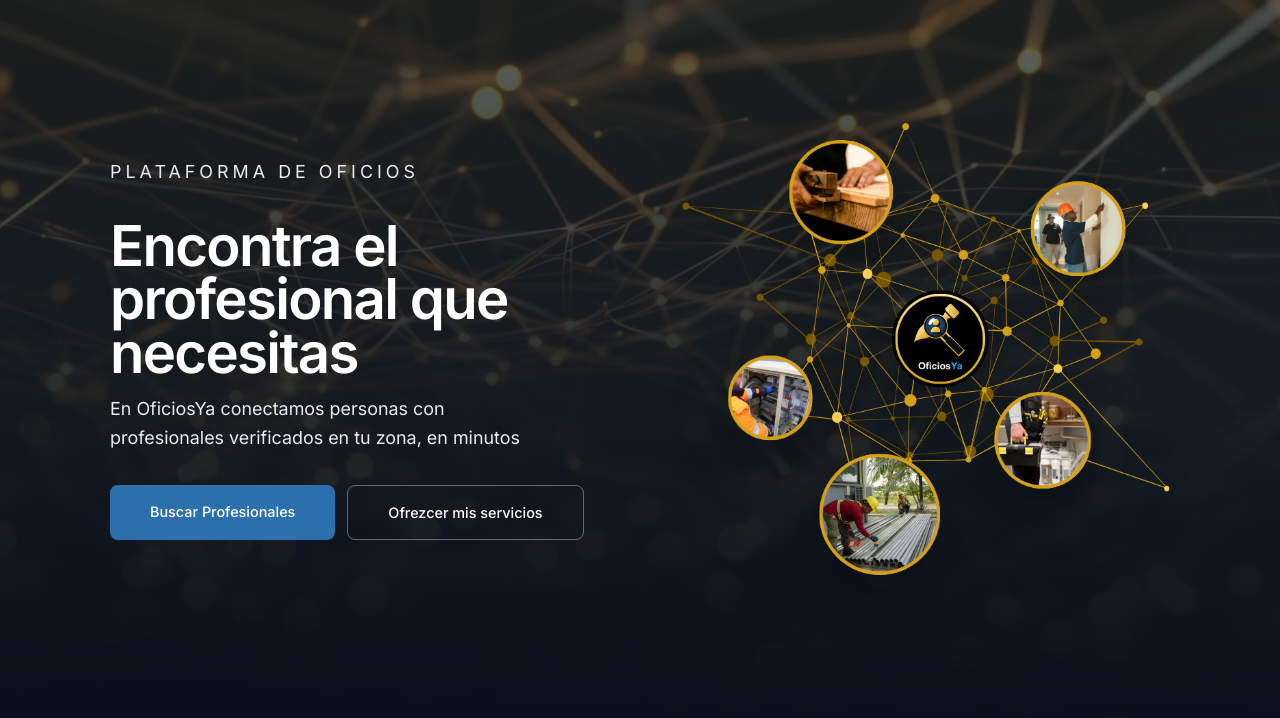
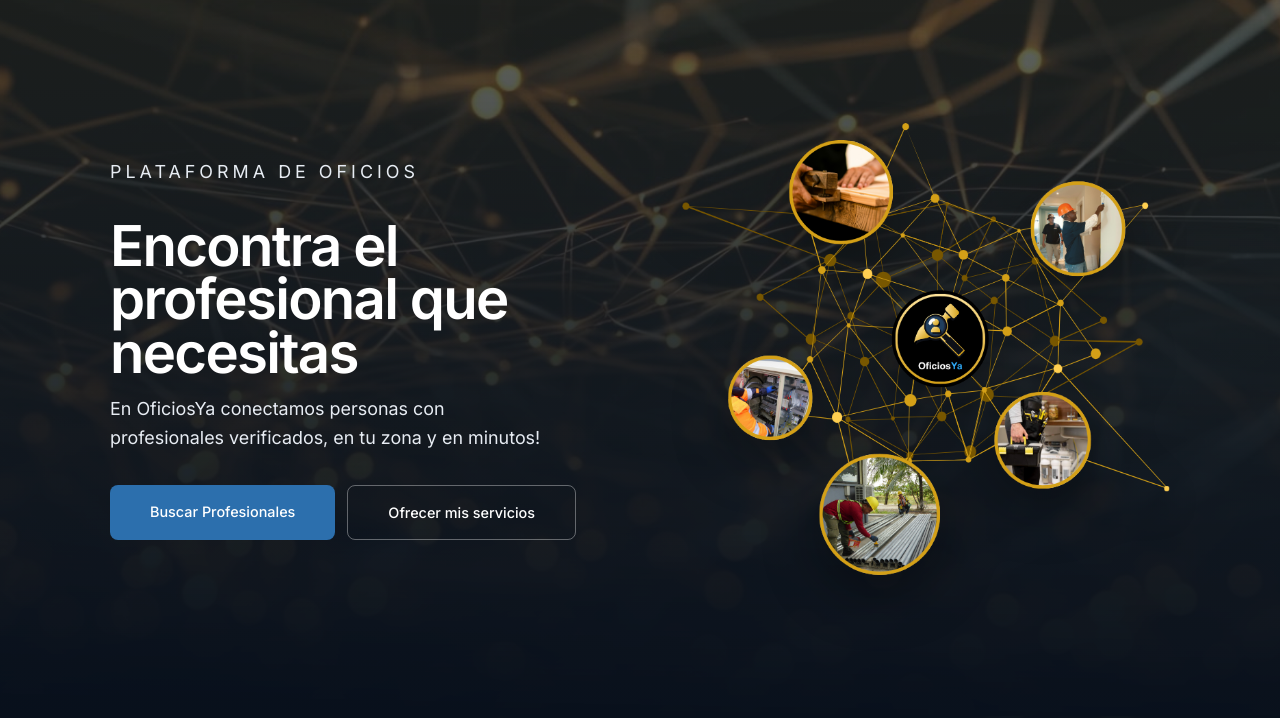
Before and after one commit to MartinSanche/sistema-busqueda-oficios, a Flask app: page / in a window 1280 px wide. Shown: the part 84-802 px from the top of the page. Run offline with Flask 3, Linux system fonts and the light colour scheme; data that the repository does not hold is empty.

Commit message:
ajuste de letras

```diff
--- a/app/templates/index.html
+++ b/app/templates/index.html
@@ -15,10 +15,10 @@
         <div class="hero-copy">
             <p class="hero-tag">PLATAFORMA DE OFICIOS</p>
             <h1><span class="brand-name">Encontra el profesional que necesitas </span></h1>
-            <p>En OficiosYa conectamos personas con <br> profesionales verificados en tu zona,  en minutos</p>
+            <p>En OficiosYa conectamos personas con <br> profesionales verificados, en tu zona y en minutos!</p>
             <div class="hero-buttons">
                 <a href="/buscar" class="btn btn-primary btn-hero-celeste">Buscar  Profesionales</a>
-                <a href="{{ url_for('main.registro_page', profesional=1) }}" class="btn btn-outline">Ofrezcer mis servicios</a>
+                <a href="{{ url_for('main.registro_page', profesional=1) }}" class="btn btn-outline">Ofrecer mis servicios</a>
             </div>
         </div>
         <div class="hero-visual">
```
